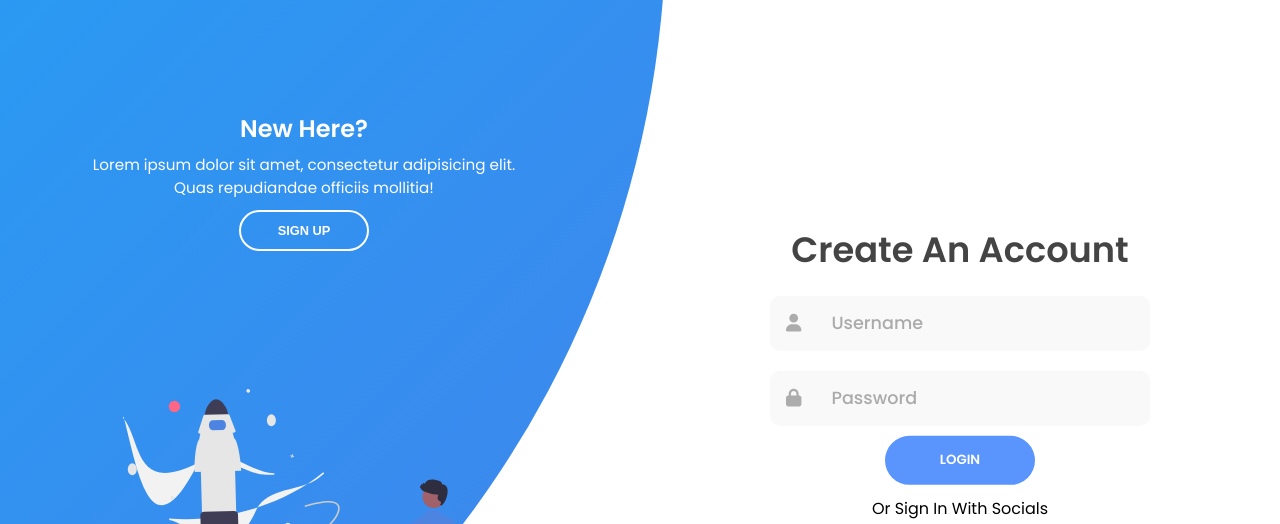
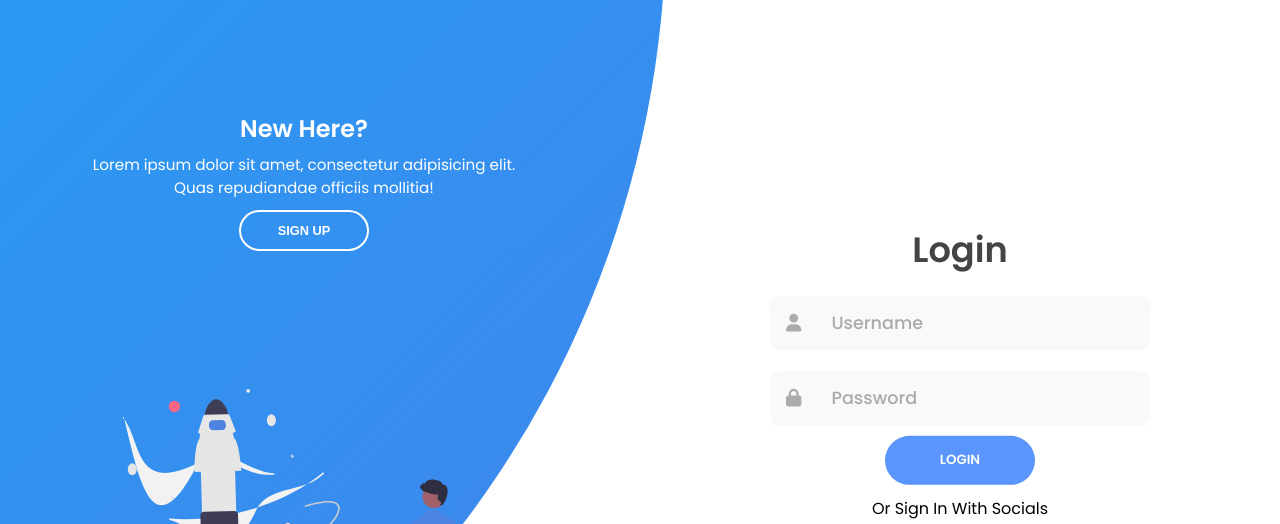
Before and after one commit to silas07official/SlidingSignUpRegApp, a plain HTML site: page index.html in a window 1280 px wide. Shown: the top 524 px of the page. Drawn offline with Linux system fonts and the light colour scheme.

Commit message:
Update index.html

```diff
--- a/index.html
+++ b/index.html
@@ -13,7 +13,7 @@
       <div class="forms-container">
         <div class="signin-signup">
           <form action="#" class="sign-in-form">
-            <h2 class="title">Create An Account</h2>
+            <h2 class="title">Login</h2>
             <div class="input-field">
               <i class="fas fa-user"></i>
               <input type="text" placeholder="Username" />
```
